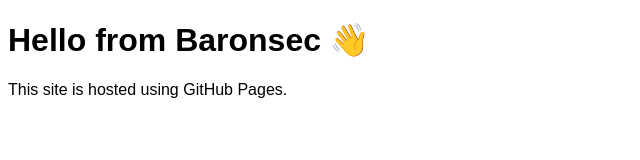
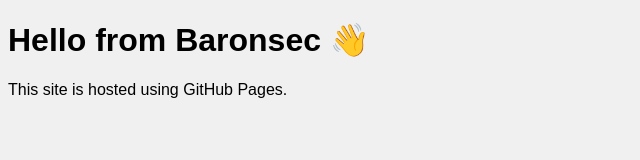
Before and after one commit to Baronsec-code/CD-website, a plain HTML site: page index.html in a window 1280 px wide. Shown: the whole page, without its empty margins (0-640 px from the left). Drawn offline with Linux system fonts and the light colour scheme.

Commit message:
Update style.css

```diff
--- a/css/style.css
+++ b/css/style.css
@@ -1,4 +1,4 @@
 body {
-  ackground-color: #f0f0f0 !important;
+  background-color: #f0f0f0 !important;
   font-family: Arial, sans-serif;
 }
```
